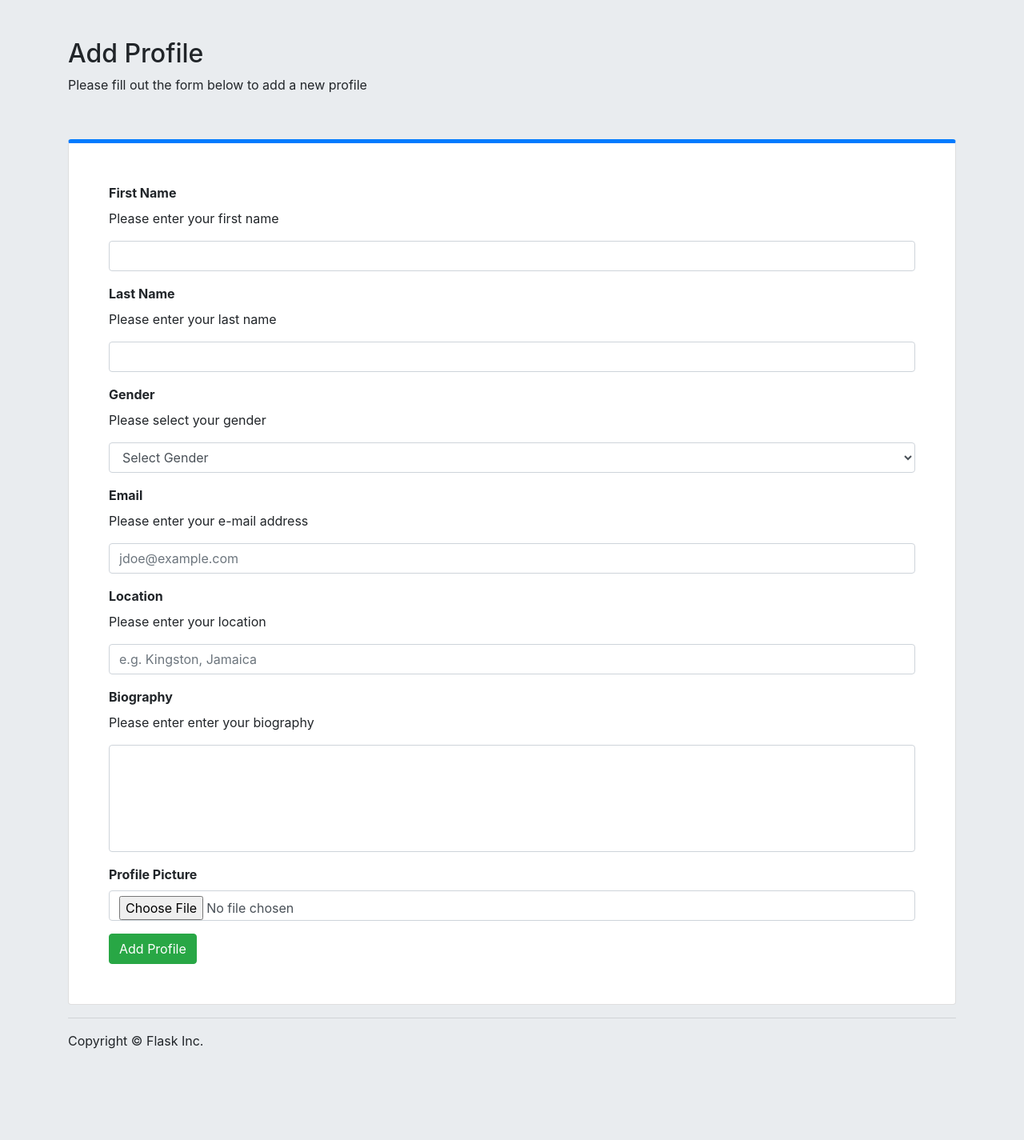
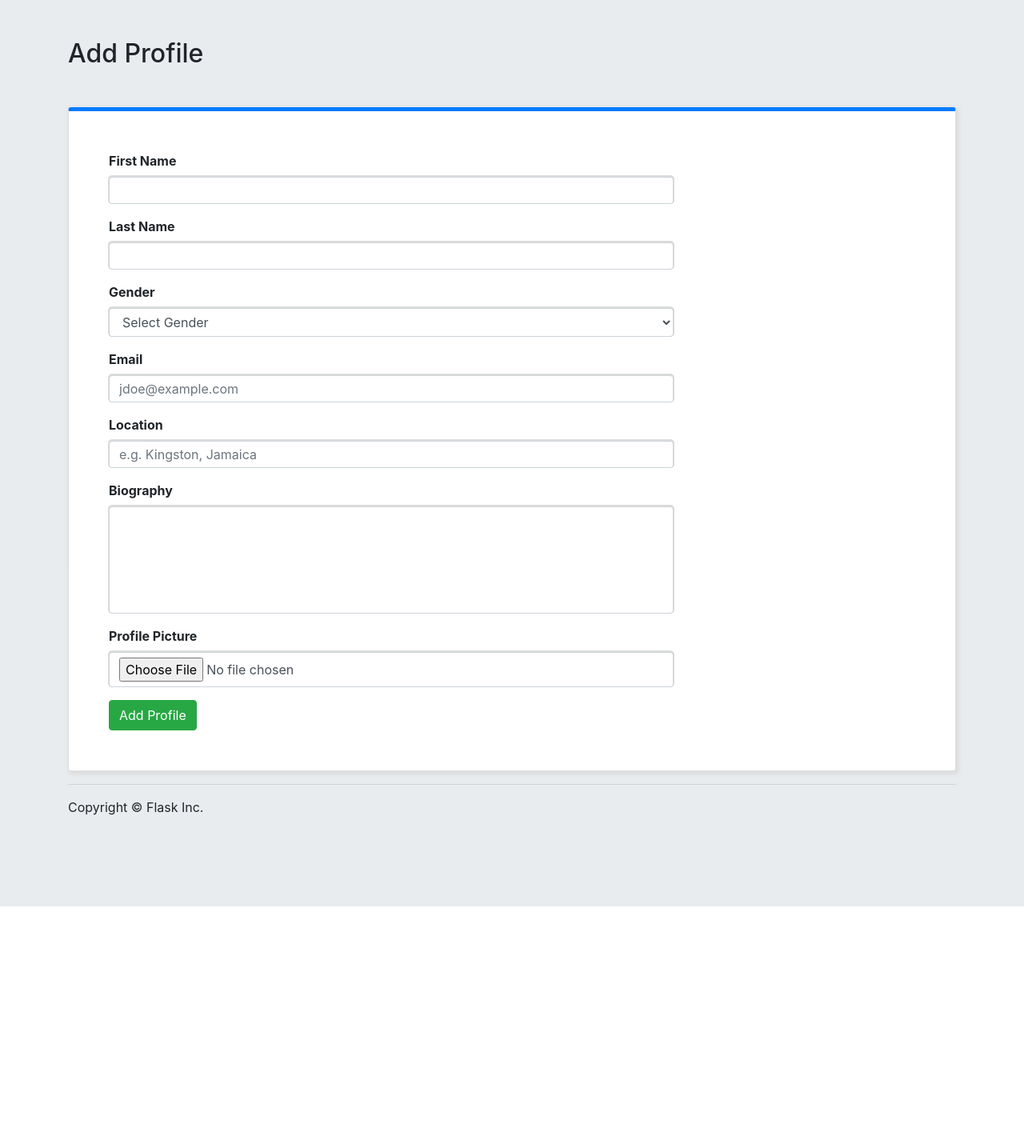
Before and after one commit to LRJasmine/info3180-project1, a Flask app: page /profile in a window 1280 px wide. Shown: the part 56-1481 px from the top of the page at 80% size. After the commit the page ends 1189 px from the top, so only its background shows below. Run offline with Flask 2, Linux system fonts and the light colour scheme; some libraries are stand-ins or nearby versions.

Commit message:
edited profile css

```diff
--- a/app/static/css/profile.css
+++ b/app/static/css/profile.css
@@ -4,6 +4,7 @@
 }
 
 .card {
+    box-shadow: 2px 2px 5px 2px #DCDCDC		;
     padding: 50px;
     border-top: solid #007bff 5px;
 }
@@ -16,3 +17,10 @@
 #biography {
     resize: none;
 }
+
+.form-control {
+    width: 70%;
+    height: 2%;
+    box-shadow: 0px -1px 0px 1px #DCDCDC		;
+
+}
--- a/app/templates/profile.html
+++ b/app/templates/profile.html
@@ -9,7 +9,6 @@
 
 <div class="profilehead">
     <h2>Add Profile</h2>
-    <p>Please fill out the form below to add a new profile</p>
 </div>
 
 <div class="card">
@@ -19,32 +18,26 @@
 
         <div class="form-group">
             {{ form.firstname.label }}
-            <p>Please enter your first name</p>
             {{ form.firstname(class="form-control") }}
         </div>
         <div class="form-group">
             {{ form.lastname.label }}
-            <p>Please enter your last name</p>
             {{ form.lastname(class="form-control") }}
         </div>
         <div class="form-group">
             {{ form.gender.label }}
-            <p>Please select your gender</p>
             {{ form.gender(class="form-control") }}
         </div>
         <div class="form-group">
             {{ form.email.label }}
-            <p>Please enter your e-mail address</p>
             {{ form.email(class="form-control", placeholder="jdoe@example.com") }}
         </div>
         <div class="form-group">
             {{ form.location.label }}
-            <p>Please enter your location</p>
             {{ form.location(class="form-control", placeholder="e.g. Kingston, Jamaica") }}
         </div>
         <div class="form-group">
             {{ form.biography.label }}
-            <p>Please enter enter your biography</p>
             {{ form.biography(class="form-control", maxlength="250", rows="5") }}
         </div>
         <div class="form-group">
--- a/app/templates/profiles.html
+++ b/app/templates/profiles.html
@@ -25,7 +25,7 @@
                 <p><i class="fas fa-map-marker-alt fa-lg"> {{ user.location }}</i></p>
             </div>
             <div class="col-sm-4 buttondiv">
-                <form action="{{ url_for('oneprofilepage', userid=user.id) }}" method="POST" class="align-middle">
+                <form action="{{ url_for('oneprofilepage', userid=user.id) }}" method="GET" class="align-middle">
                     <button type="submit" class="btn btn-success align-middle">View Profile</button>
                 </form>
             </div>
--- a/app/views.py
+++ b/app/views.py
@@ -74,7 +74,7 @@ def profiles():
 
     return render_template('profiles.html', users=users)
 
-@app.route('/profile/<userid>', methods=['POST'])
+@app.route('/profile/<userid>', methods=['GET'])
 def oneprofilepage(userid):
 
     user = UserProfile.query.filter_by(id=userid).first()
```
